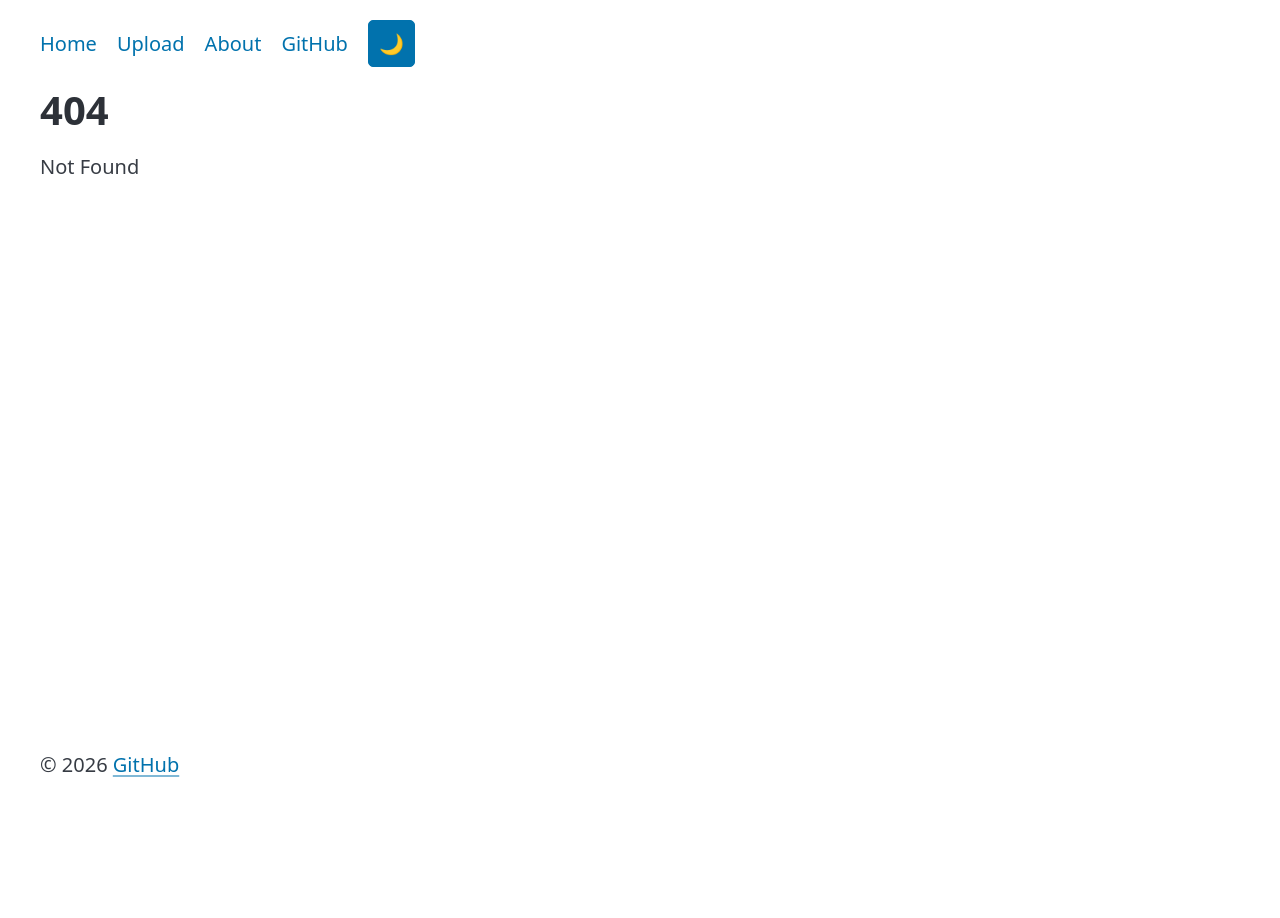
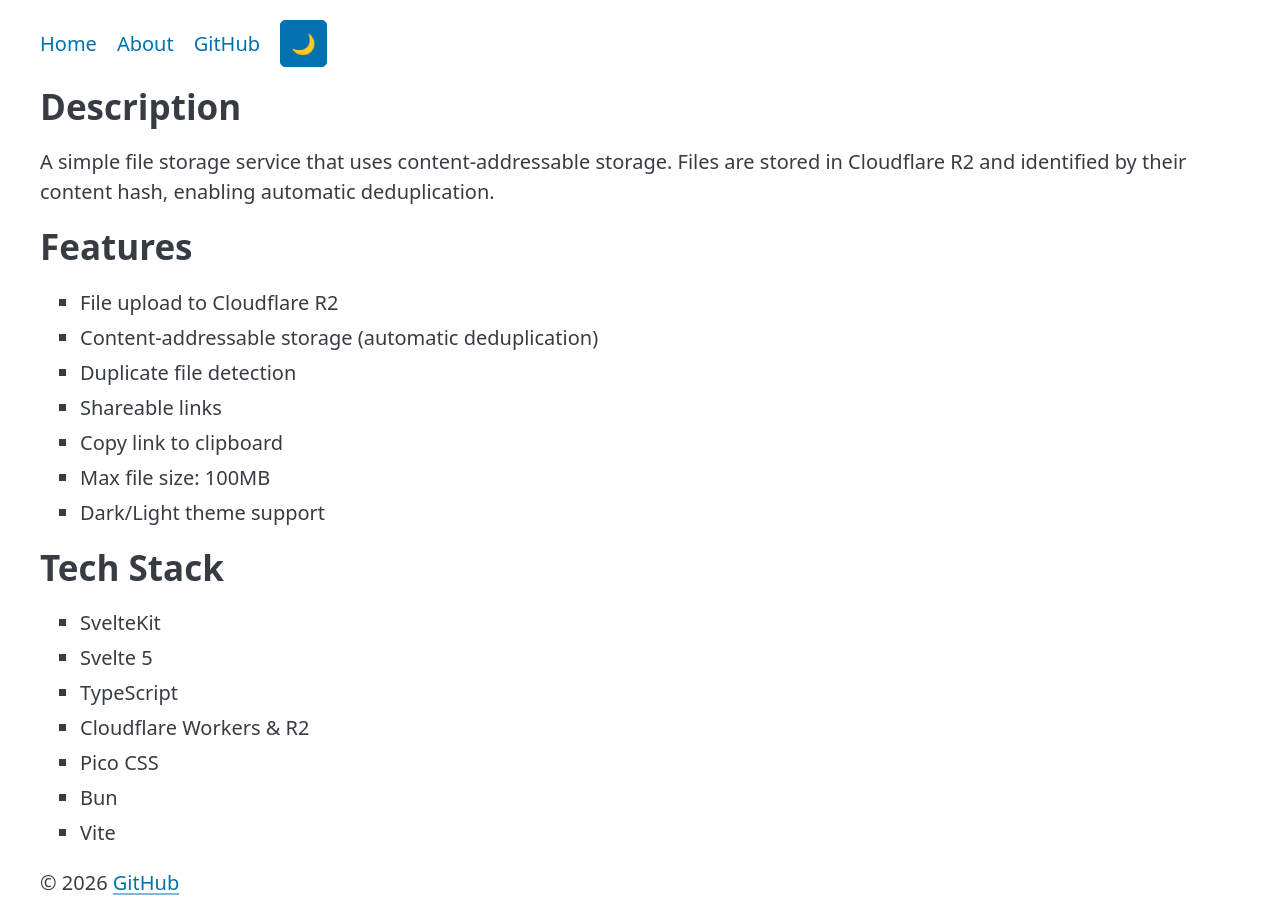
Before and after one commit to pyoner/cas, a SvelteKit app: page /about in a window 1280 px wide. Before the commit this address had no page. Before the commit the page ends 800 px from the top, so only its background shows below. Built offline with nearby package versions, Linux system fonts and the light colour scheme.

Commit message:
chore(routes): remove duplicate 'Upload' link from layout navigation
feat(routes/about): add About page describing the file storage service and its features

```diff
--- a/src/routes/+layout.svelte
+++ b/src/routes/+layout.svelte
@@ -44,7 +44,6 @@
 	<nav>
 		<ul>
 			<li><a href="/">Home</a></li>
-			<li><a href="/">Upload</a></li>
 			<li><a href="/about">About</a></li>
 			<li>
 				<a href="https://github.com/pyoner/cas" target="_blank" rel="noopener noreferrer">GitHub</a>
--- /dev/null
+++ b/src/routes/about/+page.svelte
@@ -0,0 +1,36 @@
+<script lang="ts">
+</script>
+
+<section>
+	<h2>Description</h2>
+	<p>
+		A simple file storage service that uses content-addressable storage. Files are stored in
+		Cloudflare R2 and identified by their content hash, enabling automatic deduplication.
+	</p>
+</section>
+
+<section>
+	<h2>Features</h2>
+	<ul>
+		<li>File upload to Cloudflare R2</li>
+		<li>Content-addressable storage (automatic deduplication)</li>
+		<li>Duplicate file detection</li>
+		<li>Shareable links</li>
+		<li>Copy link to clipboard</li>
+		<li>Max file size: 100MB</li>
+		<li>Dark/Light theme support</li>
+	</ul>
+</section>
+
+<section>
+	<h2>Tech Stack</h2>
+	<ul>
+		<li>SvelteKit</li>
+		<li>Svelte 5</li>
+		<li>TypeScript</li>
+		<li>Cloudflare Workers & R2</li>
+		<li>Pico CSS</li>
+		<li>Bun</li>
+		<li>Vite</li>
+	</ul>
+</section>
```
